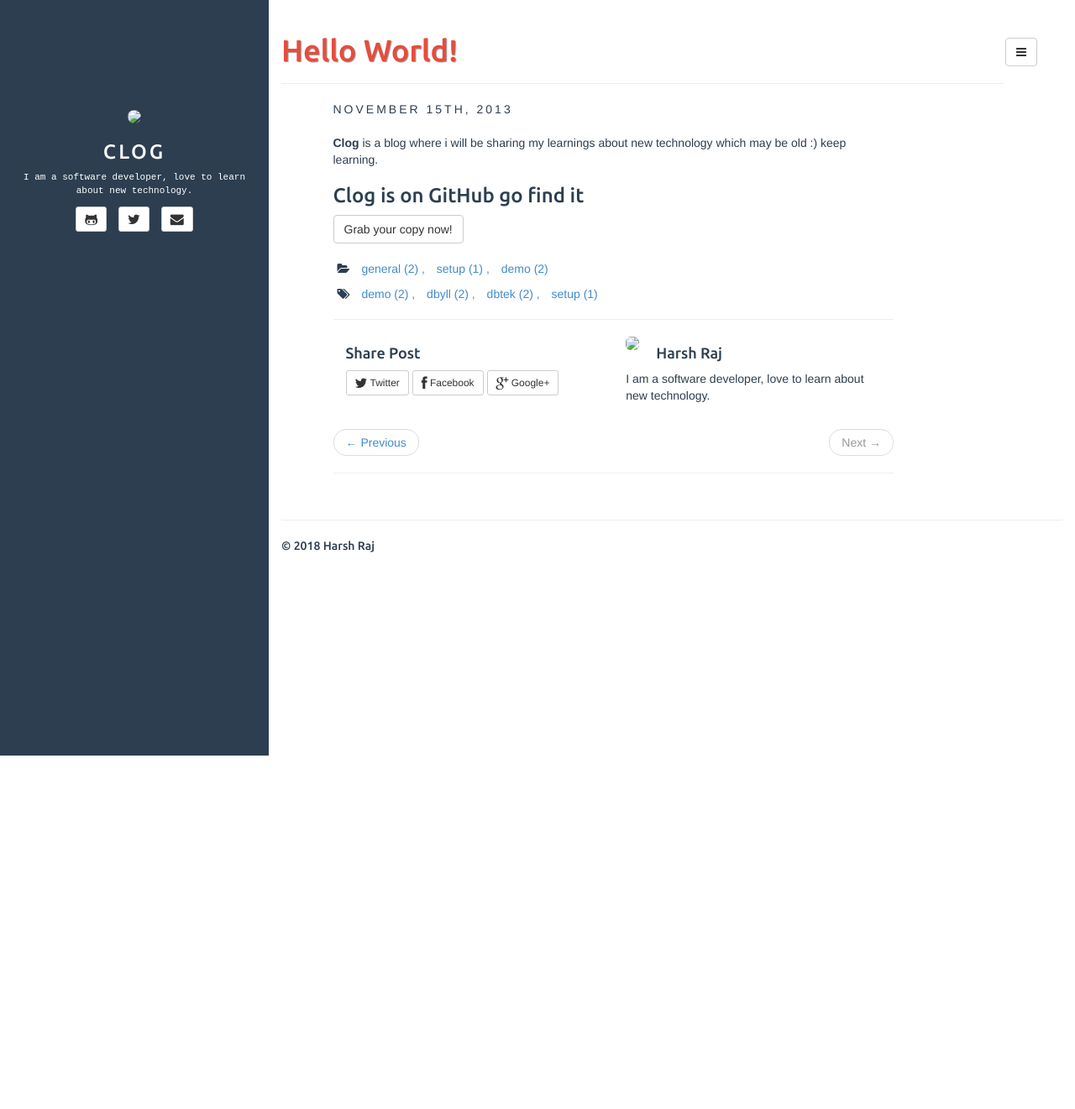
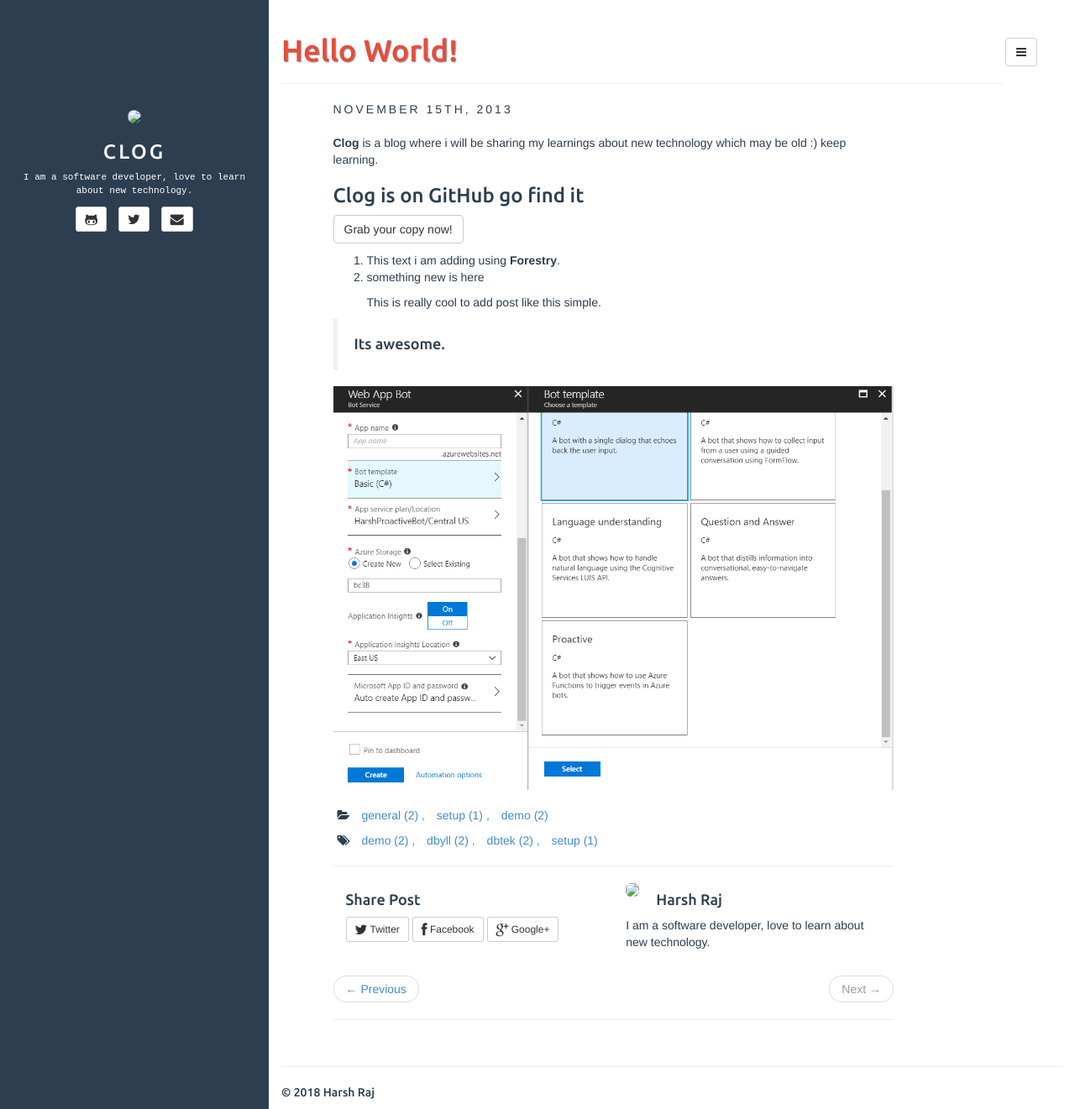
Before and after one commit to sdharshraj/sdharshraj.github.io, a Jekyll site: the page built from _posts/2013-11-15-hello-world.md, in a window 1280 px wide and 1321 px high. Shown: the whole window at 84% size. Built offline with Jekyll 4.4.1, drawn with Linux system fonts in a browser that asks for light colours; comment, search, counter and statistics services are not loaded.

Commit message:
Update from Forestry.io - 2013-11-15-hello-world.md

```diff
--- a/_posts/2013-11-15-hello-world.md
+++ b/_posts/2013-11-15-hello-world.md
@@ -1,14 +1,30 @@
 ---
 layout: post
 title: Hello World!
-categories: [general, setup, demo]
-tags: [demo, dbyll, dbtek, setup]
+categories:
+- general
+- setup
+- demo
+tags:
+- demo
+- dbyll
+- dbtek
+- setup
 fullview: true
 comments: true
+date: 2013-11-15 00:00:00 +0000
 ---
-
 **Clog** is a blog where i will be sharing my learnings about new technology which may be old :) keep learning.
 
 ### Clog is on GitHub go find it
 
 <a class="btn btn-default" href="https://github.com/sdharshraj/sdharshraj.github.io">Grab your copy now!</a>
+
+1. This text i am adding using **Forestry**.
+2. something new is here
+
+    This is really cool to add post like this simple.
+
+> #### Its awesome.
+
+![](/uploads/2018/04/29/bot.PNG)
```
